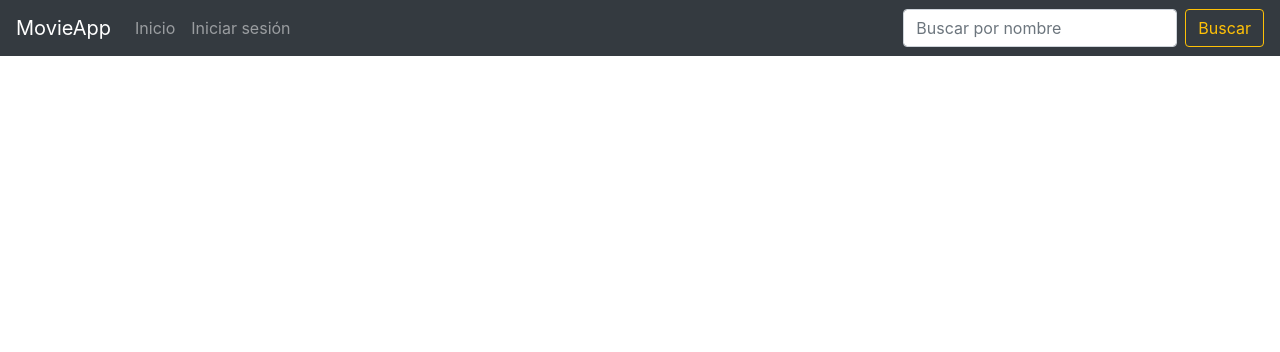
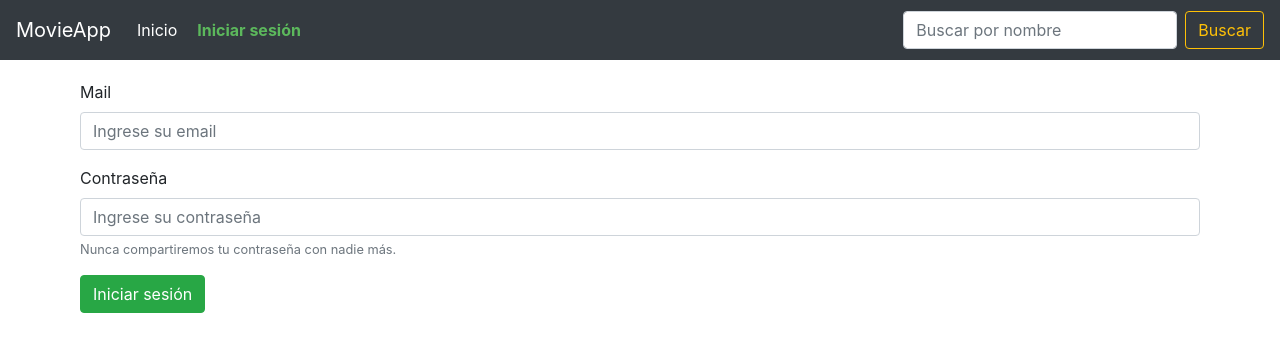
Before and after one commit to mauro8792/movieApi, a React (Create React App) app: page /login in a window 1280 px wide. Shown: the top 352 px of the page. Built offline with nearby package versions, Linux system fonts and the light colour scheme.

Commit message:
Ahora el header está más estetico y el login está agregado, tambien esteticamente bien

```diff
--- a/src/components/Header.js
+++ b/src/components/Header.js
@@ -1,4 +1,5 @@
 import React from "react";
+import Login from "./Login.js";
 import Navbar from 'react-bootstrap/Navbar';
 import Button from 'react-bootstrap/Button';
 import Nav from 'react-bootstrap/Nav';
@@ -8,7 +9,8 @@ import {
     BrowserRouter as Router,
     Switch,
     Route,
-    Link
+    Link,
+    NavLink
   } from "react-router-dom";
 
 
@@ -21,11 +23,11 @@ export default class Header extends React.Component{
         return(
             <>
             <Router>
-                <Navbar bg="dark" variant="dark">
+                <Navbar bg="dark" variant="dark" fixed="top">
                     <Link to="/home"><Navbar.Brand>MovieApp</Navbar.Brand></Link>
                     <Nav className="mr-auto">
-                        <Link to="/home"><Nav.Link>Inicio</Nav.Link></Link>
-                        <Nav.Link href="#features">Iniciar sesión</Nav.Link>
+                                <NavLink to="/home" style={{ color: 'white', padding: 10}} activeStyle={{fontWeight: "bold", color: "#5cb85c"}}>Inicio</NavLink>
+                                <NavLink to="/login" style={{ color: 'white', padding: 10 }} activeStyle={{fontWeight: "bold", color: "#5cb85c"}}>Iniciar sesión</NavLink>
                     </Nav>
                     <Form inline>
                         <FormControl type="text" placeholder="Buscar por nombre" className="mr-sm-2" />
@@ -36,6 +38,9 @@ export default class Header extends React.Component{
                     <Route path="/home">
                            {/* <Home /> */} {/*Aca se va a dirigir al home, cuando este exista, que es la lista total de peliculas*/ }
                     </Route>
+                    <Route path="/login">
+                            <Login/>
+                    </Route>
                 </Switch>
             </Router>
             </>
--- a/src/components/Login.js
+++ b/src/components/Login.js
@@ -1,4 +1,6 @@
 import React from 'react';
+import Form from 'react-bootstrap/Form';
+import Button from 'react-bootstrap/Button'
 
 export default class Login extends React.Component{
     constructor(props){
@@ -7,8 +9,19 @@ export default class Login extends React.Component{
 
     render(){
         return (
-            <>
-            </>
+            <Form style={{padding: 80}}>
+            <Form.Group controlId="formBasicEmail">
+                <Form.Label>Mail</Form.Label>
+                <Form.Control type="email" placeholder="Ingrese su email" id="email"/>
+            </Form.Group>
+
+            <Form.Group controlId="formBasicPassword">
+                <Form.Label>Contraseña</Form.Label>
+                <Form.Control type="password" placeholder="Ingrese su contraseña" id="password"/>
+                <Form.Text className="text-muted">Nunca compartiremos tu contraseña con nadie más.</Form.Text>
+            </Form.Group>
+            <Button variant="success" type="submit">Iniciar sesión</Button>
+            </Form>
         );
     }
 }
```
